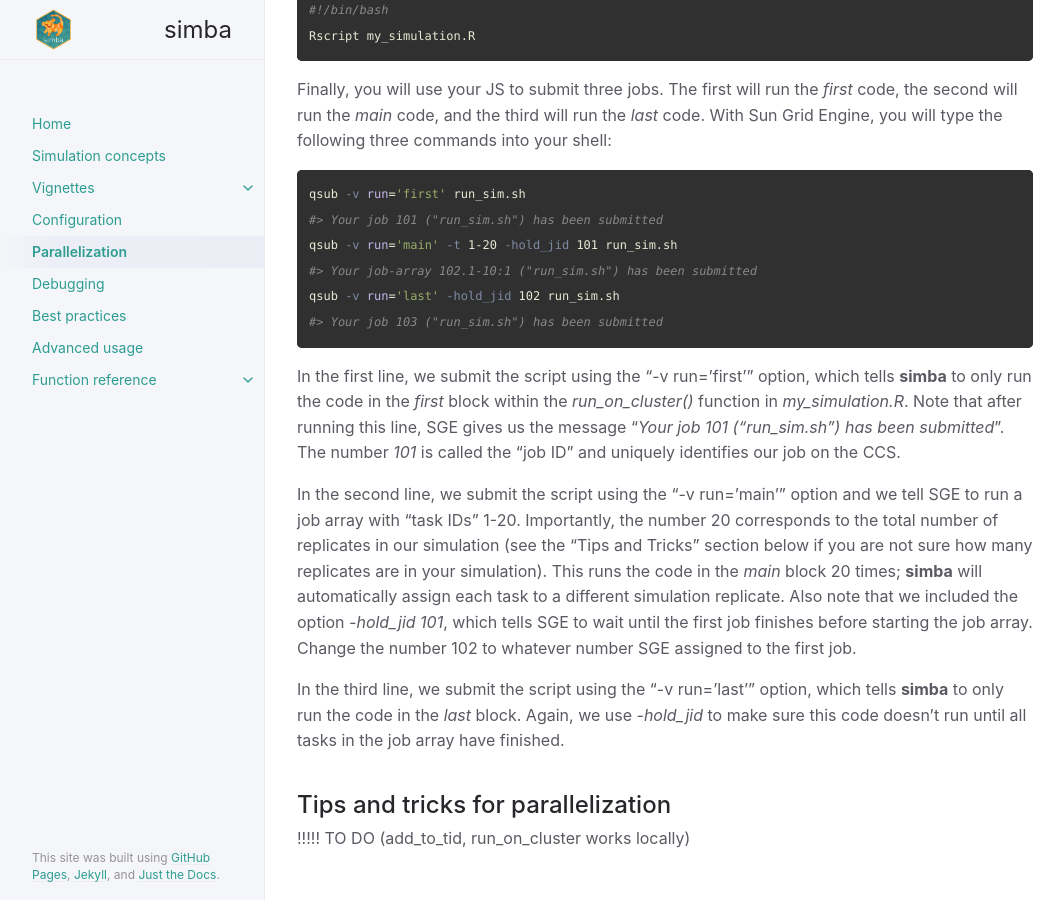
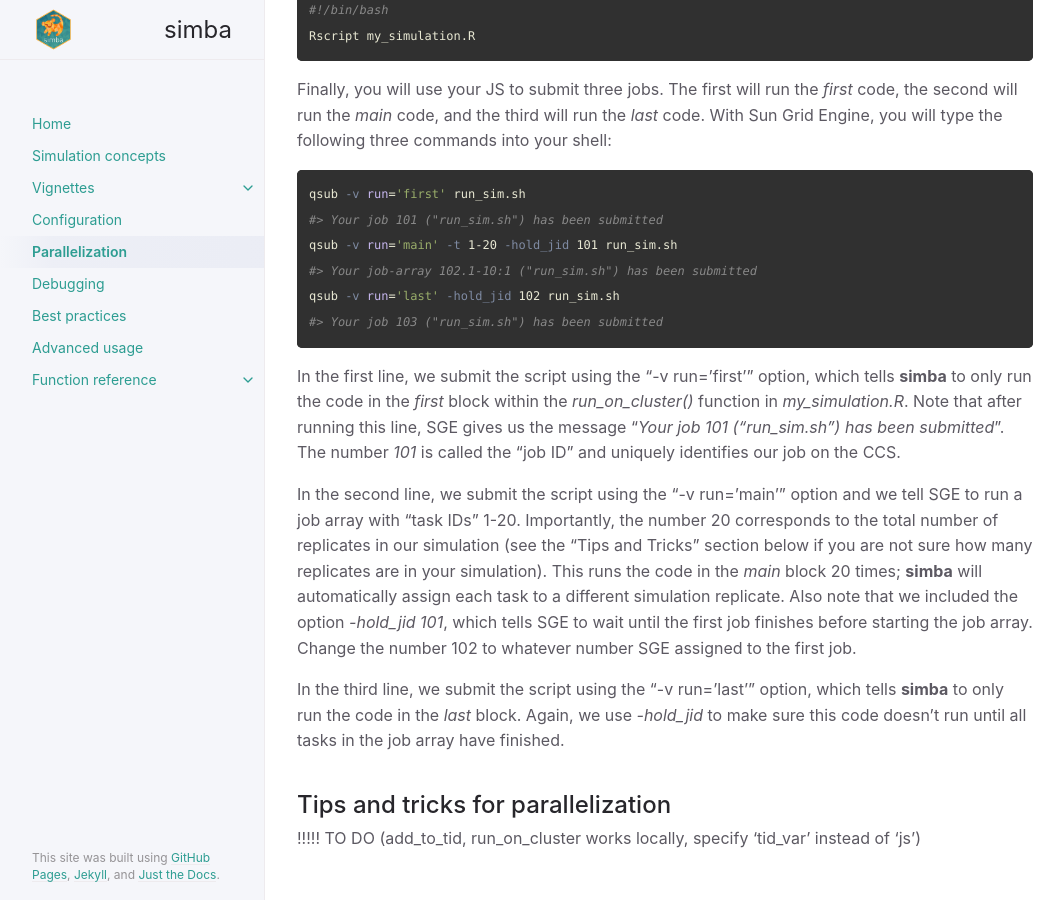
Before and after one commit to Avi-Kenny/SimEngine, a Jekyll site: the page built from docs/docs/parallelization.md, in a window 1280 px wide and 900 px high, scrolled down 5232 px. Shown: the whole window, without its empty margins (107-1171 px from the left). Built offline with Jekyll 4.4.1, drawn with Linux system fonts in a browser that asks for light colours.

Commit message:
Misc updates / error handling for run_on_cluster()

```diff
--- a/docs/docs/parallelization.md
+++ b/docs/docs/parallelization.md
@@ -168,4 +168,4 @@ In the third line, we submit the script using the "-v run='last'" option, which
 
 ## Tips and tricks for parallelization
 
-!!!!! TO DO (add_to_tid, run_on_cluster works locally)
+!!!!! TO DO (add_to_tid, run_on_cluster works locally, specify 'tid_var' instead of 'js')
```
Also changed, not shown: 3 other files.
